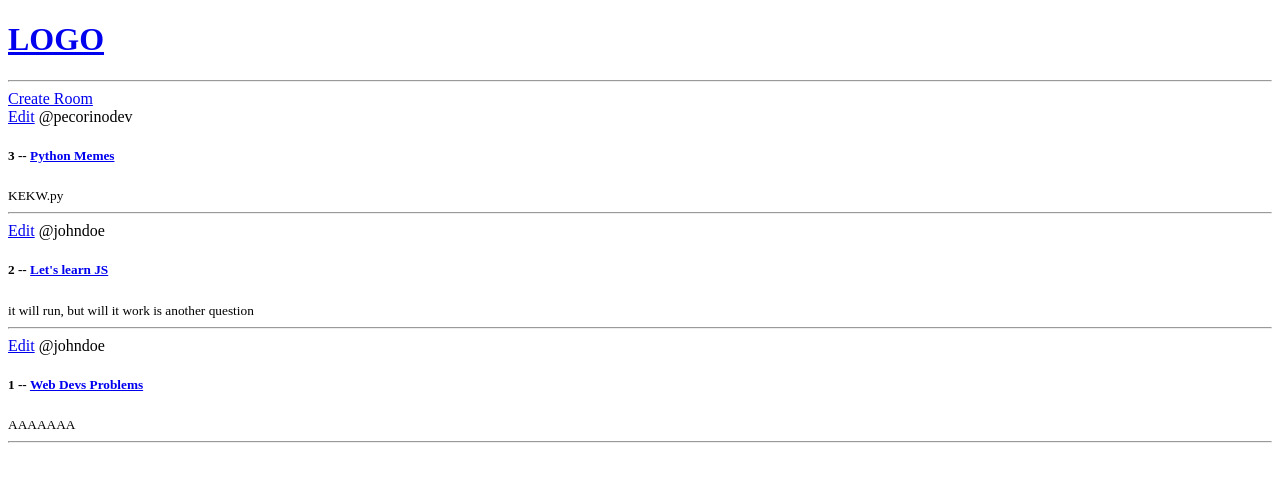
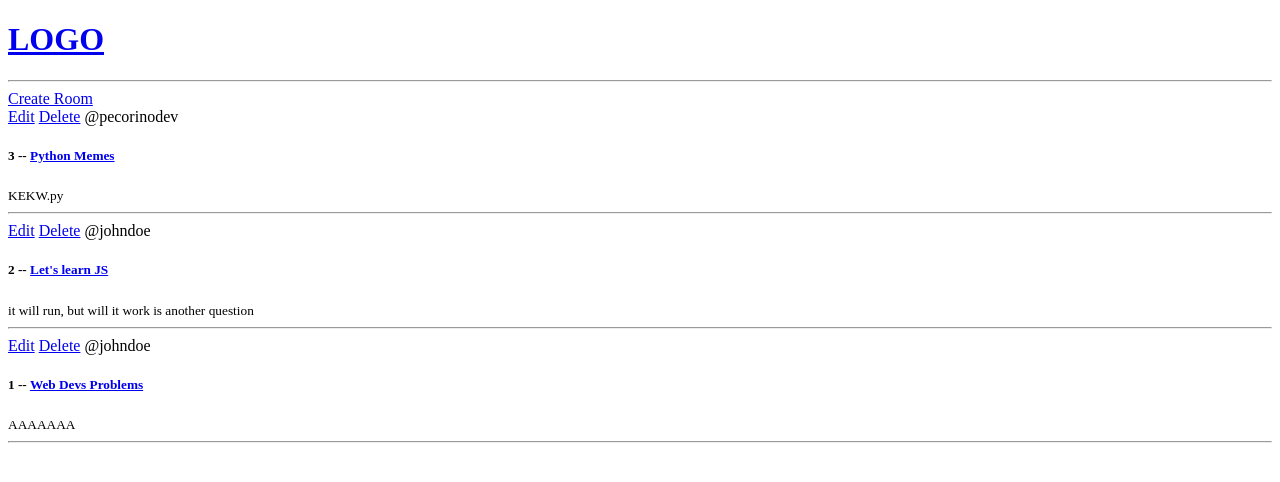
Before and after one commit to edgarcnp/TheBetaWeb, a Django app: page / in a window 1280 px wide. Shown: the top 482 px of the page. Run offline with Django 4.2, Linux system fonts and the light colour scheme; data comes from the database, SQL or seed files in the repository; both versions use the stored data as it was after the commit.

Commit message:
add delete-room function

```diff
--- a/base/templates/base/home.html
+++ b/base/templates/base/home.html
@@ -2,12 +2,15 @@
 {% extends "main.html" %}
 
 {% block content %}
+    <div>
+
         <div>
             <a href="{% url 'create-room' %}">Create Room</a>
             <div>
                 {% for room in rooms %}
                     <div>
                         <a href="{% url 'update-room' room.id %}">Edit</a>
+                        <a href="{% url 'delete-room' room.id %}">Delete</a>
                         <span>
                     @{{ room.host.username }}
                     </span>
@@ -22,5 +25,5 @@
                 {% endfor %}
             </div>
         </div>
-
+    </div>
 {% endblock content %}
--- a/base/urls.py
+++ b/base/urls.py
@@ -6,5 +6,6 @@ urlpatterns = [
     path("", views.home, name="home"),
     path("room/<str:room>", views.room, name="room"),
     path("create-room/", views.create_room, name="create-room"),
+    path("delete-room/<str:room_id>", views.delete_room, name="delete-room"),
     path("update-room/<str:room_id>", views.update_room, name="update-room"),
 ]
--- a/base/views.py
+++ b/base/views.py
@@ -41,3 +41,13 @@ def update_room(request, room_id):
 
     respond = {"form": form}
     return render(request, "base/room_form.html", respond)
+
+
+def delete_room(request, room_id):
+    room_delete = Room.objects.get(id=room_id)
+    if request.method == "POST":
+        room_delete.delete()
+        return redirect("home")
+
+    respond = {"item": room_delete}
+    return render(request, "base/delete.html", respond)
```
Also changed, not shown: base/templates/base/delete.html (added, +13 -0 lines), db.sqlite3. Lines whose indentation alone changed are shown as unchanged.
